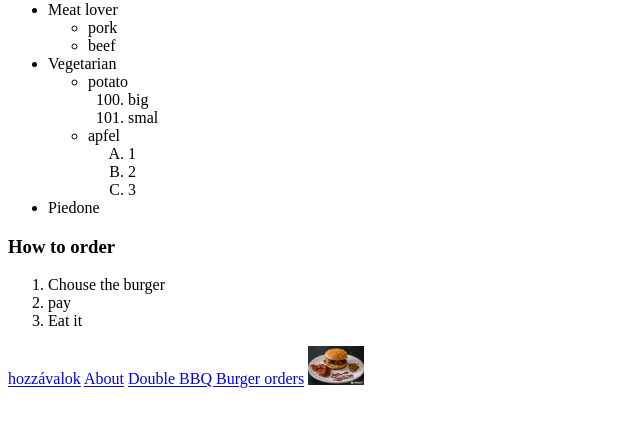
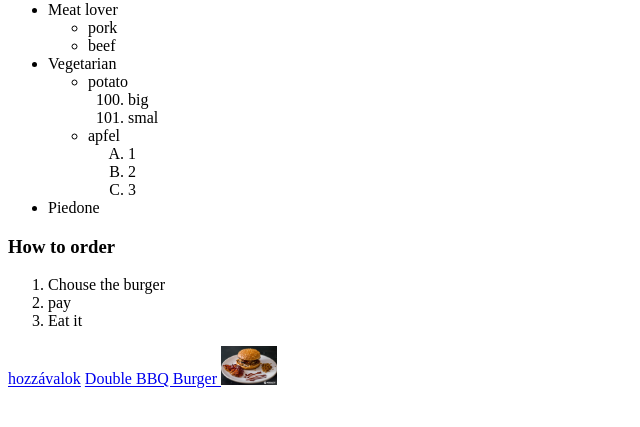
Before and after one commit to torokl69/torokl69.github.io, a plain HTML site: page pages/burger.html in a window 1280 px wide. Shown: the part 167-594 px from the top of the page, without its empty margins (0-640 px from the left). Drawn offline with Linux system fonts and the light colour scheme.

Commit message:
links deleted

```diff
--- a/pages/burger.html
+++ b/pages/burger.html
@@ -64,14 +64,9 @@
 
     <a href="ingridiens.html">hozzávalok</a>
 
-    <a href="/about.html">About</a>
-
-
     <a href="https://www.nosalty.hu/recept/double-bbq-burger">
         Double BBQ Burger
     </a>
-
-    <a href="orders.html">orders</a>
 
     <a target="blank" href="https://www.nosalty.hu/recept/double-bbq-burger">
         <img width="56" src="img/burger.jpg" alt="taste burger">
```
